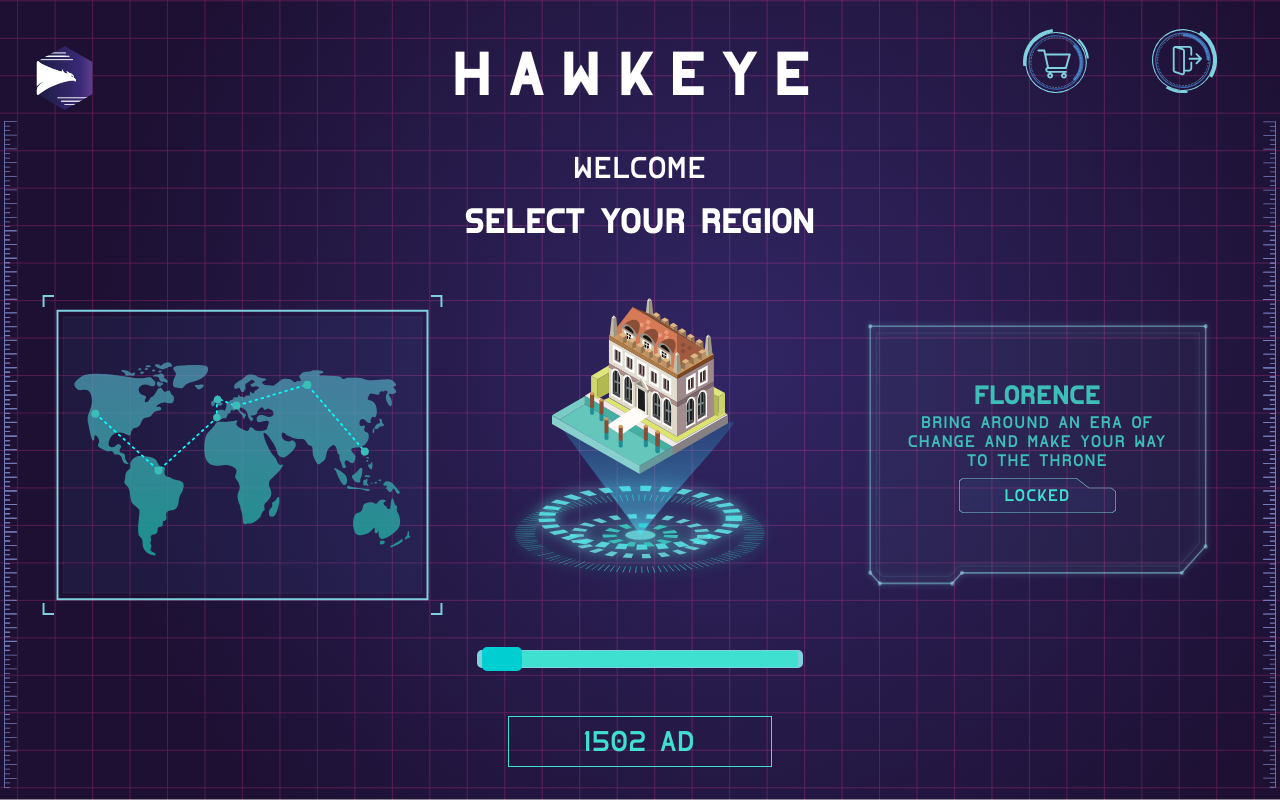
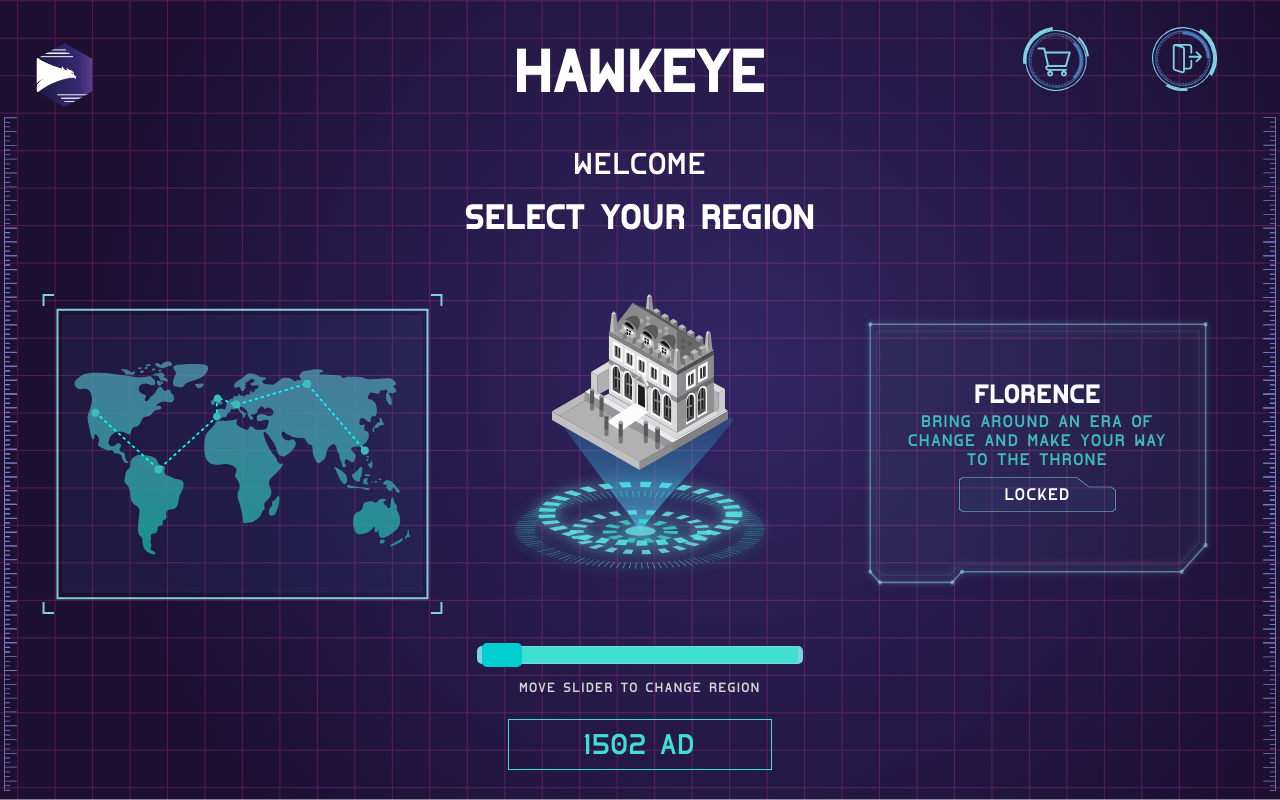
Before and after one commit to swadhinroutray/hawkeye-2020, a React (Create React App) app in the folder client/: page /regions in a window 1280 px wide. Built offline with nearby package versions, Linux system fonts and the light colour scheme; no server answers; the HTML template or start-up script is replaced by a standard one.

Commit message:
Changes to landing page

```diff
--- a/client/src/components/LandingPageComponents/Header.js
+++ b/client/src/components/LandingPageComponents/Header.js
@@ -42,12 +42,16 @@ const HeaderWrapper = styled.header`
 	align-items: center;
 	width: 100%;
 	padding-top: 5px;
-	letter-spacing:20px;
+	letter-spacing: 0.15em;
+
 	> h1 {
 		font-size: 32px;
 		margin: 0;
 		color: #fff;
 		grid-column: 2/3;
+		user-select: none;
+		-webkit-user-select: none;
+		-moz-user-select: none;
 	}
 	> div {
 		grid-column: 3;
--- a/client/src/components/LandingPageComponents/Hologram.js
+++ b/client/src/components/LandingPageComponents/Hologram.js
@@ -4,14 +4,24 @@ import { observer, inject } from 'mobx-react';
 import { hologramImg } from '../../assets/landing-assets';
 
 export const Hologram = inject('LandingStore')(
-	observer(({ LandingStore }) => {
+	observer(({ LandingStore, LoginStore }) => {
 		return (
 			<HologramWrapper>
-				<RegionImg
-					// src={LandingStore.regionImages[LandingStore.currentRegion]}
-					src={LandingStore.regionInfo[LandingStore.currentRegion].img}
-					alt="region"
-				/>
+				{LoginStore.profile.level &&
+				LoginStore.profile.level[LandingStore.currentRegion] > 0 &&
+				LoginStore.profile.level[LandingStore.currentRegion] < 8 ? (
+					<RegionImg
+						// src={LandingStore.regionImages[LandingStore.currentRegion]}
+						src={LandingStore.regionInfo[LandingStore.currentRegion].img}
+						alt="region"
+					/>
+				) : (
+					<LockedImg
+						// src={LandingStore.regionImages[LandingStore.currentRegion]}
+						src={LandingStore.regionInfo[LandingStore.currentRegion].img}
+						alt="region"
+					/>
+				)}
 				<HologramImg src={hologramImg} alt="hologram" />
 			</HologramWrapper>
 		);
@@ -21,11 +31,14 @@ const HologramWrapper = styled.div`
 	overflow: hidden;
 	height: 26vh;
 	text-align: center;
-
+	user-select: none;
+	-webkit-user-select: none;
+	-moz-user-select: none;
 	@media (min-width: 768px) {
 		height: 40vh;
 	}
 `;
+
 const RegionImg = styled.img`
 	height: 14vh;
 	z-index: 10;
@@ -40,6 +53,10 @@ const RegionImg = styled.img`
 		top: 4vh;
 	}
 `;
+
+const LockedImg = styled(RegionImg)`
+	filter: grayscale(100%);
+`;
 const HologramImg = styled.img`
 	height: 14vh;
 	display: block;
--- a/client/src/components/LandingPageComponents/RegionInfo.js
+++ b/client/src/components/LandingPageComponents/RegionInfo.js
@@ -5,6 +5,7 @@ import { startButton } from '../../assets/landing-assets';
 import { observer, inject } from 'mobx-react';
 import { Link } from 'react-router-dom';
 import GameplayModel from '../../models/app/GameplayModel';
+
 export const RegionInfo = inject('LandingStore')(
 	observer(({ LandingStore, LoginStore }) => {
 		useEffect(() => {
@@ -28,12 +29,12 @@ export const RegionInfo = inject('LandingStore')(
 
 				{LoginStore.profile.level &&
 				LoginStore.profile.level[LandingStore.currentRegion] > 0 &&
-				LoginStore.profile.level[LandingStore.currentRegion] < 11 ? (
+				LoginStore.profile.level[LandingStore.currentRegion] < 8 ? (
 					<Link to={`/game/${LandingStore.currentRegion}`}>
 						<Start>Start</Start>
 					</Link>
 				) : LoginStore.profile.level &&
-				  LoginStore.profile.level[LandingStore.currentRegion] === 11 ? (
+				  LoginStore.profile.level[LandingStore.currentRegion] === 8 ? (
 					<span>
 						<Start>Conquered</Start>
 					</span>
@@ -77,10 +78,17 @@ const InfoWrapper = styled.div`
 const Name = styled.div`
 	font-weight: 700;
 	font-size: 1.5em;
+	color: white;
+	user-select: none;
+	-webkit-user-select: none;
+	-moz-user-select: none;
 `;
 const Desc = styled.div`
 	padding: 0 5px;
-	/* margin: 10px 0 10px 0; */
+	margin: 3px 0;
+	user-select: none;
+	-webkit-user-select: none;
+	-moz-user-select: none;
 `;
 
 const Background = styled.img`
@@ -90,10 +98,13 @@ const Background = styled.img`
 	top: 0;
 	left: 0;
 	padding: 0;
+	user-select: none;
+	-webkit-user-select: none;
+	-moz-user-select: none;
 `;
 
 const Start = styled.div`
-	color: turquoise;
+	color: white;
 	padding: 8px 5px;
 	text-align: center;
 	position: relative;
--- a/client/src/pages/app/LandingPage.js
+++ b/client/src/pages/app/LandingPage.js
@@ -22,7 +22,6 @@ export const LandingPage = observer(() => {
 		<Provider LoginStore={LoginStore}>
 			<Provider LandingStore={store}>
 				<Page>
-
 					<Header />
 					<Wrapper>
 						<RegionSelector>
@@ -30,7 +29,7 @@ export const LandingPage = observer(() => {
 							<RightBar src={rightBar} />
 							<h5>WELCOME {LoginStore.profile.username?.toUpperCase()}</h5>
 							<h4>SELECT YOUR REGION</h4>
-							<Hologram />
+							<Hologram LoginStore={LoginStore} />
 							<Slider
 								type="range"
 								name="region-selector"
@@ -39,8 +38,9 @@ export const LandingPage = observer(() => {
 								onChange={e =>
 									store.changeRegion(Math.floor(e.target.value / 10))
 								}
-								value={store.currentRegion * 10}
+								defaultValue={store.currentRegion * 10}
 							></Slider>
+							<MoveSlider>Move slider to change region</MoveSlider>
 							<Year>{store.regionInfo[store.currentRegion].year}</Year>
 						</RegionSelector>
 						<RegionInfo LoginStore={LoginStore} />
@@ -76,6 +76,9 @@ const Page = styled.div`
 		margin: 8px 0;
 		color: #fff;
 		font-family: 'nidus_sansregular';
+		user-select: none;
+		-webkit-user-select: none;
+		-moz-user-select: none;
 	}
 	h4 {
 		font-family: 'nidus_sansregular';
@@ -83,6 +86,9 @@ const Page = styled.div`
 		font-size: 1.7em;
 		margin-top: 5px;
 		color: #fff;
+		user-select: none;
+		-webkit-user-select: none;
+		-moz-user-select: none;
 	}
 
 	@media (min-width: 768px) {
@@ -128,8 +134,10 @@ const Slider = styled.input`
 	border-radius: 5px;
 	-webkit-transition: 0.2s;
 	transition: opacity 0.2s;
-	margin-bottom: 3vh;
 
+	:focus {
+		outline: none;
+	}
 	@media (min-width: 768px) {
 		margin-top: 8vh;
 		width: 90%;
@@ -163,6 +171,14 @@ const Slider = styled.input`
 		}
 	}
 `;
+const MoveSlider = styled.div`
+	font-size: 0.8em;
+	margin-bottom: 3vh;
+	user-select: none;
+	-webkit-user-select: none;
+	-moz-user-select: none;
+	color: lightgrey;
+`;
 const Year = styled.div`
 	border: 1px solid turquoise;
 	width: 40%;
@@ -171,6 +187,9 @@ const Year = styled.div`
 	font-size: 1.2em;
 	font-weight: 500;
 	margin: 0 auto 2vh auto;
+	user-select: none;
+	-webkit-user-select: none;
+	-moz-user-select: none;
 	@media (min-width: 425px) {
 		width: 30%;
 	}
```
Also changed, not shown: client/src/assets/Artboard.svg.
